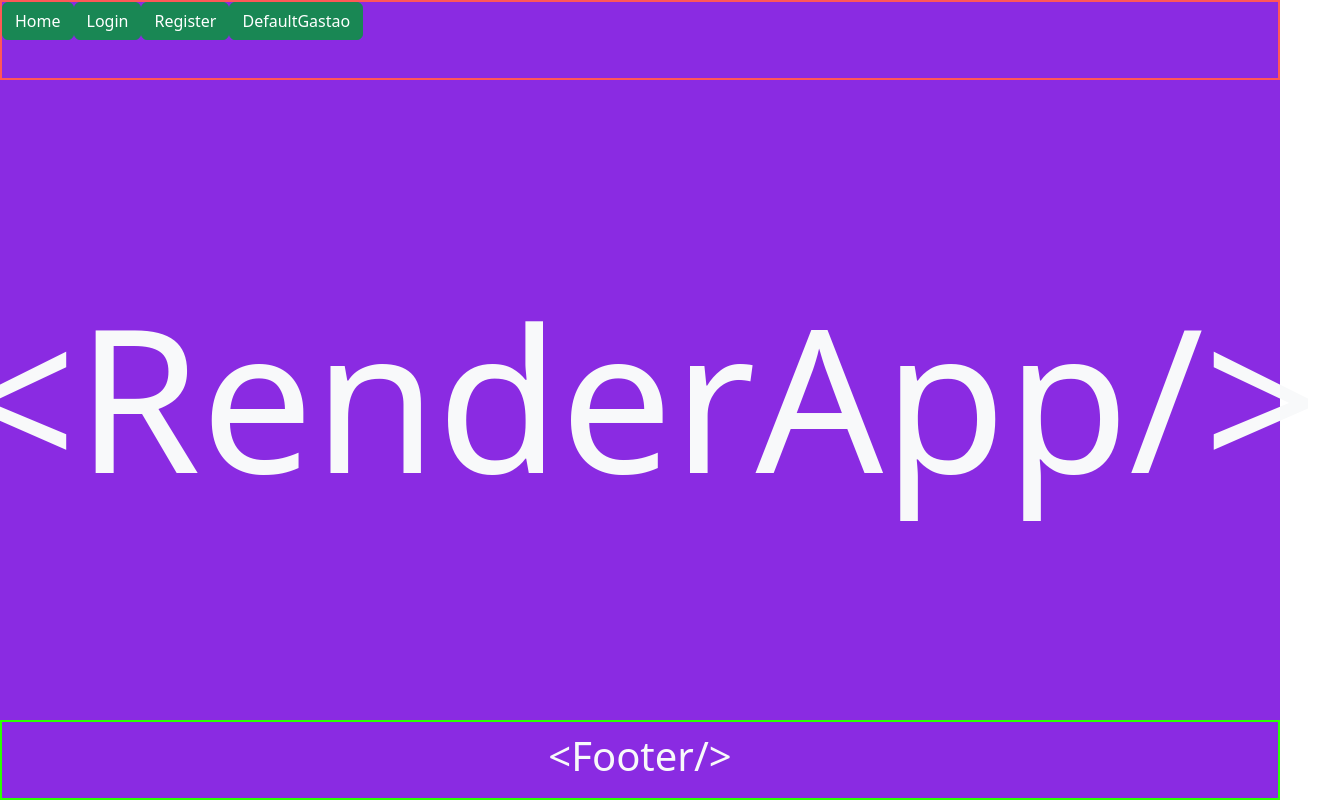
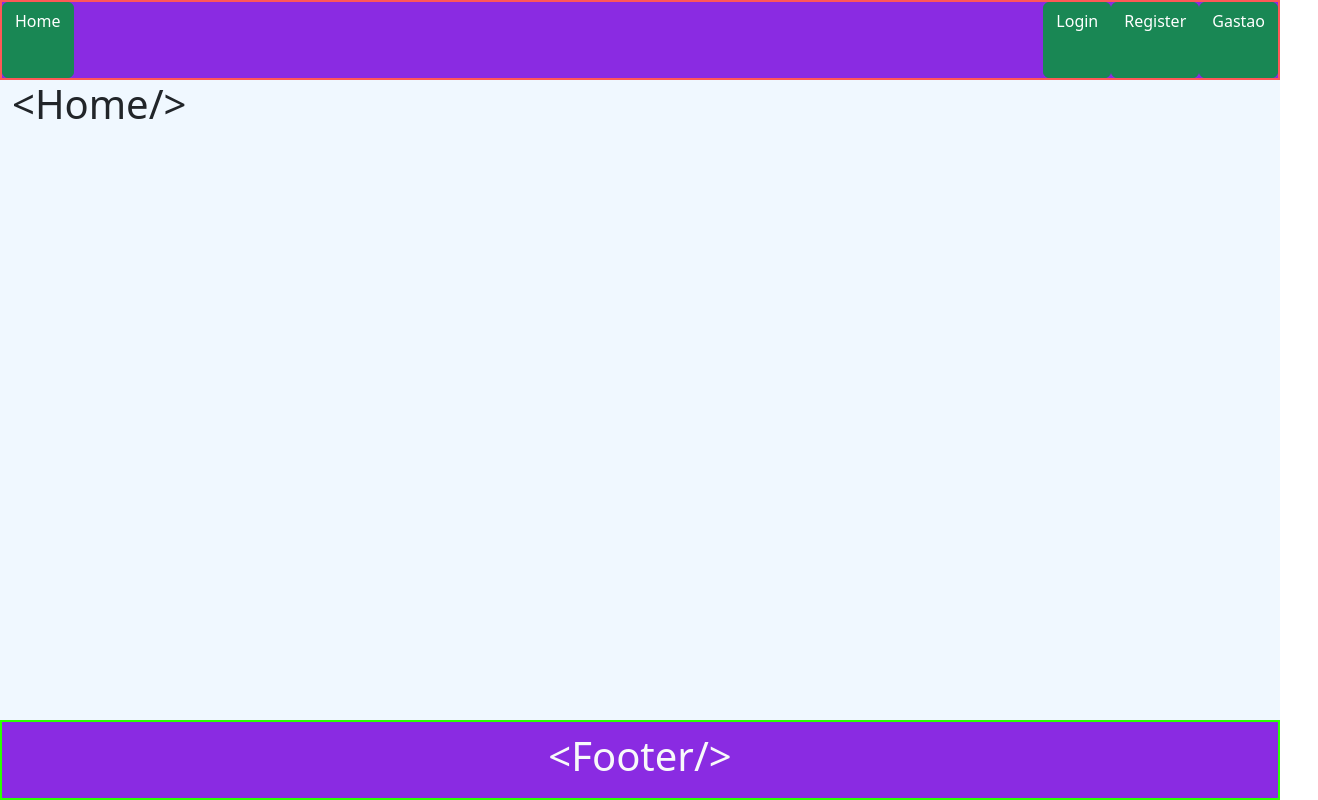
Before and after one commit to eschala/GastaoApp_B1, a React (Vite) app: page / in a window 1280 px wide. Shown: the whole page, 1318 px wide, since content can reach past the window. Built offline with nearby package versions, Linux system fonts and the light colour scheme.

Commit message:
Routes Correction

```diff
--- a/src/App/GastaoApp.tsx
+++ b/src/App/GastaoApp.tsx
@@ -7,16 +7,15 @@
  */
 import { BrowserRouter } from "react-router-dom";
 import { Layout } from "./GastaoApp/2. Views/0. Layout/Layout";
-import { RoutesViews } from "./GastaoApp/2. Views/0. RoutesViews/RoutesViews";
 
 export function GastaoApp() {
   return (
     <>
-      <BrowserRouter>
+      <BrowserRouter >
         <Layout >
         </Layout>
+      </BrowserRouter>
 
-      </BrowserRouter>
     </>
   );
 }
--- a/src/App/GastaoApp/2. Views/0. Borrador/ElementExample.tsx
+++ b/src/App/GastaoApp/2. Views/0. Borrador/ElementExample.tsx
@@ -1,7 +1,7 @@
 export function ElementExample() {
     return (
         <div className="container-fluid d-flex flex justify-content-center align-items-center">
-            <h1 className="text-light" style={{ fontSize: "200px" }}>{"<RenderApp/>"}</h1>
+            <h1 className="text-light" style={{ fontSize: "400%" }}>{"<RenderApp/>"}</h1>
         </div>
     )
 }
--- a/src/App/GastaoApp/2. Views/0. Layout/Layout.tsx
+++ b/src/App/GastaoApp/2. Views/0. Layout/Layout.tsx
@@ -1,23 +1,23 @@
 /* Layout.tsx */
-import { Outlet } from "react-router";
+
 import "./Layout.css"
+import { Footer } from "../../../../Components/Footer/Footer";
 import { NavbarGastao } from "../../../../Components/Navbar/NavbarGastao";
 import { RoutesViews } from "../0. RoutesViews/RoutesViews";
-import { ElementExample } from "../0. Borrador/ElementExample";
-import { Footer } from "../../../../Components/Footer/Footer";
+import { Outlet } from "react-router";
 
-export const Layout = (props: any) => {
+export const Layout = () => {
     return (<>
         {/* <RoutesViews /> */}
         <div style={{ backgroundColor: "blueviolet" }} className="Layout">
-            <div className="container-1-navbar container-layout">
-                <NavbarGastao />
+            <div className="container-1-navbar container-layout d-flex">
+                <NavbarGastao></NavbarGastao>
             </div>
             <div className="container-2-board container-layout">
-                {<ElementExample />}
-                <Outlet />{/* Aqui es donde deberia renderizarme Login, Register, DefaultGastao */}
 
-                {/* <RoutesViews /> */}
+                <RoutesViews />
+                <Outlet />
+
             </div>
             <div className="container-3-footer container-layout">
                 <Footer></Footer>
@@ -25,3 +25,7 @@ export const Layout = (props: any) => {
         </div>
     </>);
 };
+/*
+
+{<ElementExample />}
+*/
--- a/src/App/GastaoApp/2. Views/0. RoutesViews/RoutesViews.tsx
+++ b/src/App/GastaoApp/2. Views/0. RoutesViews/RoutesViews.tsx
@@ -9,15 +9,19 @@ import { Home } from "../1. Home/Home"
 export function RoutesViews() {
 
     return (<>
+        {/* <div className="vh-100 bg-primary"> */}
+
         <Routes>
 
             <Route path={HomeRoute.Path} element={<Home />}>
-                <Route path={LoginRoute.Path} element={<Login />} />
-                <Route path={RegisterRoute.Path} element={<Register />} />
-                <Route path={DefaultGastaoRoute.Path} element={<DefaultGastao />} />
             </Route>
+            <Route path={LoginRoute.Path} element={<Login />} />
+            <Route path={RegisterRoute.Path} element={<Register />} />
+            <Route path={DefaultGastaoRoute.Path} element={<DefaultGastao />} />
+        </Routes>
 
-        </Routes>
+
+        {/* </div> */}
 
 
     </>
--- a/src/App/GastaoApp/2. Views/1. Home/Home.tsx
+++ b/src/App/GastaoApp/2. Views/1. Home/Home.tsx
@@ -1,12 +1,13 @@
-import { NavbarGastao } from "../../../../Components/Navbar/NavbarGastao";
 
 
 export const Home = () => {
     return (<>
-        <div style={{ backgroundColor: "yellow" }} className="container-fluid vh-75">
-            <div className="container-1-navbar container-layout">
-                <NavbarGastao />
-            </div>
+        <div style={{ backgroundColor: "aliceblue" }} className="container-fluid h-100">
+
+            <h1>
+                {"<Home/>"}
+            </h1>
+
 
         </div>
     </>);
--- a/src/App/GastaoApp/2. Views/2. Login/Login.tsx
+++ b/src/App/GastaoApp/2. Views/2. Login/Login.tsx
@@ -1,9 +1,9 @@
 /* Login.tsx */
 export function Login() {
     return (<>
-        <div style={{ backgroundColor: "green" }} className="container-fluid vh-100">
+        <div style={{ backgroundColor: "green" }} className="container-fluid h-100">
             <h1>
-                Login
+                {"<Login/>"}
             </h1>
 
         </div>
--- a/src/App/GastaoApp/2. Views/3. Register/Register.tsx
+++ b/src/App/GastaoApp/2. Views/3. Register/Register.tsx
@@ -1,7 +1,10 @@
 export function Register() {
     return (<>
-        <div style={{ backgroundColor: "aliceblue" }} className="container-fluid vh-100">
-            Register
+        <div style={{ backgroundColor: "aliceblue" }} className="container-fluid h-100">
+            <h1>
+                {"<Register/>"}
+            </h1>
+
         </div>
     </>);
 }
--- a/src/App/GastaoApp/2. Views/4. Default Board/DefaultGastao.tsx
+++ b/src/App/GastaoApp/2. Views/4. Default Board/DefaultGastao.tsx
@@ -1,7 +1,12 @@
 export function DefaultGastao() {
     return (<>
-        <div style={{ backgroundColor: "gray" }} className="container-fluid vh-100">
-            DefaultGastao
+        <div style={{ backgroundColor: "gray" }} className="container-fluid h-100 d-flex">
+            <div className="sidebar bg-light d-none">
+                <h1>{"<sidebar/>"}</h1>
+            </div>
+            <h1>
+                {"<Gastao/>"}
+            </h1>
         </div>
     </>);
 }
--- a/src/Components/Navbar/NavbarGastao.tsx
+++ b/src/Components/Navbar/NavbarGastao.tsx
@@ -8,13 +8,12 @@ export function NavbarGastao() {
     /*     const mostrarAlert = () => { alert("Activado") } */
 
     return (
-        <nav>
-
+        <>
             <LinkButton to={HomeRoute.Path} className={"btn btn-success"} context={"Home"} onClick={() => mostrarConsoleLog()} />
+            <div className="container-fluid"></div>
             <LinkButton to={LoginRoute.Path} className={"btn btn-success"} context={"Login"} onClick={() => mostrarConsoleLog()} />
             <LinkButton to={RegisterRoute.Path} className={"btn btn-success"} context={"Register"} onClick={() => mostrarConsoleLog()} />
-            <LinkButton to={DefaultGastaoRoute.Path} className={"btn btn-success"} context={"DefaultGastao"} onClick={() => mostrarConsoleLog()} />
+            <LinkButton to={DefaultGastaoRoute.Path} className={"btn btn-success"} context={"Gastao"} onClick={() => mostrarConsoleLog()} />
 
-
-        </nav>)
+        </>)
 }
```
